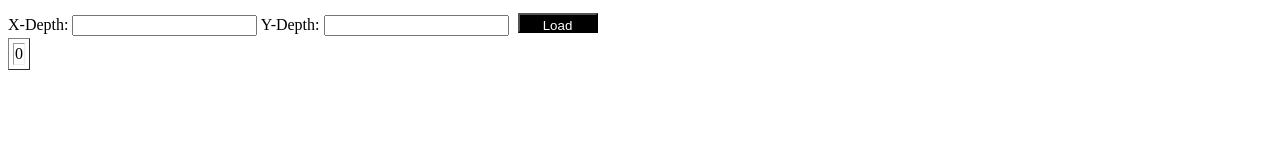
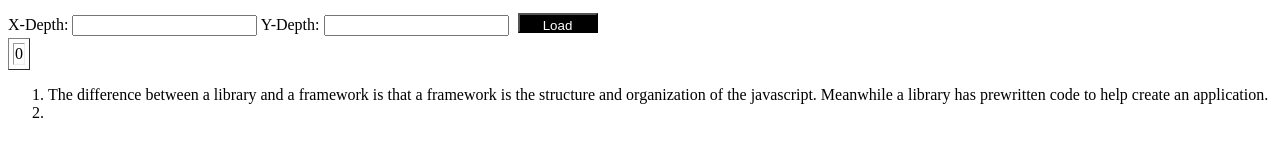
Before and after one commit to vickyrose456/front-end-design-project, a plain HTML site: page index.html in a window 1280 px wide. Both pictures are taken after a click on the button "Load". Drawn offline with Linux system fonts and the light colour scheme.

Commit message:
Begin Questions

```diff
--- a/index.html
+++ b/index.html
@@ -50,26 +50,34 @@
 
 	</div>
 	<div id="description">
+		<ol>
+			<li>The difference between a library and a framework is that a framework is the structure
+				and organization of the javascript. Meanwhile a library has prewritten code to help create
+				an application.
+			</li>
+			<li>
 
+			</li>
+		</ol>
 	</div>
 </body>
 
 <script type="text/javascript">
 
-	let description = document.querySelector("#description");
+	let mult = document.querySelector("#multiplication");
 
 	//get the x and y values respectively from user input when load is clicked
 	let xVal;
 	let yVal;
 
 	function buttonClicked() {
-		console.log("Click");
+		//console.log("Click");
 		//get x and y values and store them
 		xVal = document.querySelector("#x-depth").value;
 		yVal = document.querySelector('#y-depth').value;
 
 		//create the table element, clear the previous table
-		description.innerHTML = "";
+		mult.innerHTML = "";
 		createTable();
 	}
 
@@ -102,9 +110,15 @@
 		}
 		//add the table to the page
 		table.border = '1';
-		description.appendChild(table);
+		mult.appendChild(table);
 	}
 
+	function checkQuartile(Arrnum) {
+		//use the array of numbers to check the quartile and make the background color accordingly
+		if (num) {
+
+		}
+	}
 
 
 </script>
```
